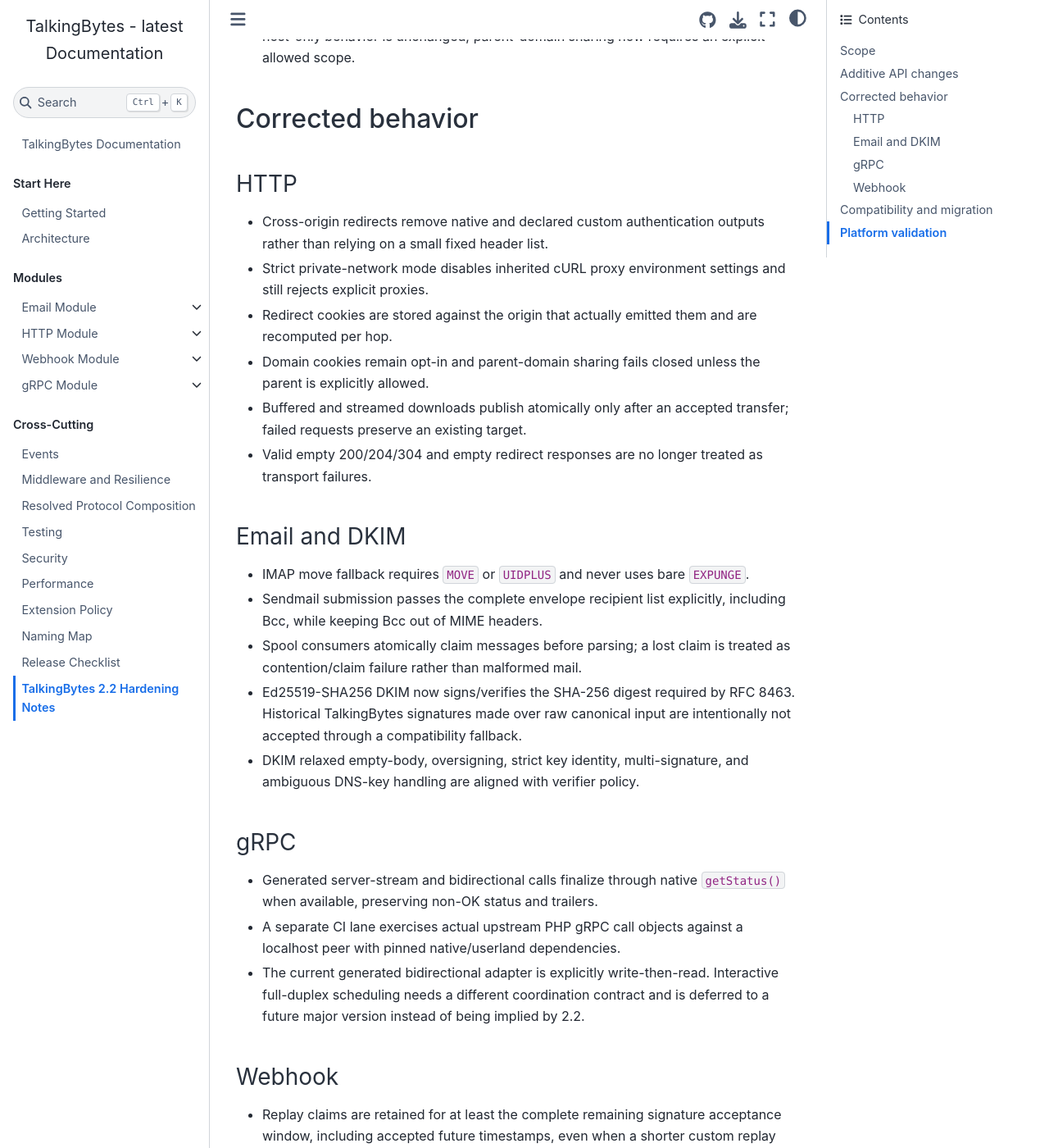
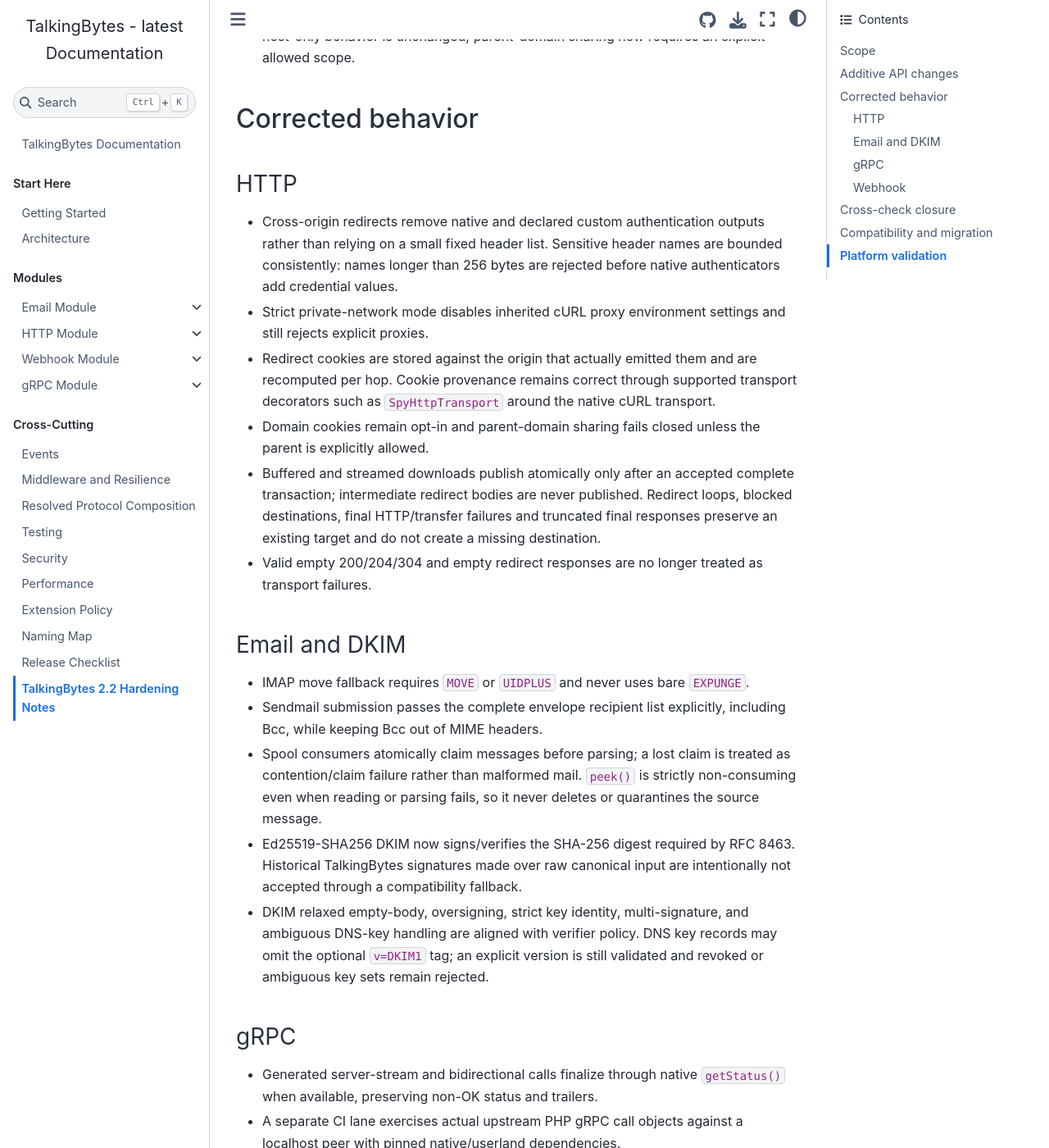
Before and after one commit to infocyph/TalkingBytes, a Sphinx documentation site: the page built from docs/release-notes-2.2.rst, in a window 1280 px wide and 1400 px high, scrolled down 528 px. Shown: the whole window at 82% size. Built offline with Sphinx 7.4.7 and the Sphinx Book theme 1.1.4, drawn with Linux system fonts in a browser that asks for light colours; some of the changed text lies outside the part shown.

Commit message:
docs(release): record cross-check corrections

```diff
--- a/docs/release-notes-2.2.rst
+++ b/docs/release-notes-2.2.rst
@@ -27,15 +27,22 @@
 ~~~~
 
 - Cross-origin redirects remove native and declared custom authentication
-  outputs rather than relying on a small fixed header list.
+  outputs rather than relying on a small fixed header list. Sensitive header
+  names are bounded consistently: names longer than 256 bytes are rejected
+  before native authenticators add credential values.
 - Strict private-network mode disables inherited cURL proxy environment
   settings and still rejects explicit proxies.
 - Redirect cookies are stored against the origin that actually emitted them
-  and are recomputed per hop.
+  and are recomputed per hop. Cookie provenance remains correct through
+  supported transport decorators such as ``SpyHttpTransport`` around the
+  native cURL transport.
 - Domain cookies remain opt-in and parent-domain sharing fails closed unless
   the parent is explicitly allowed.
 - Buffered and streamed downloads publish atomically only after an accepted
-  transfer; failed requests preserve an existing target.
+  complete transaction; intermediate redirect bodies are never published.
+  Redirect loops, blocked destinations, final HTTP/transfer failures and
+  truncated final responses preserve an existing target and do not create a
+  missing destination.
 - Valid empty 200/204/304 and empty redirect responses are no longer treated
   as transport failures.
 
@@ -47,12 +54,16 @@
 - Sendmail submission passes the complete envelope recipient list explicitly,
   including Bcc, while keeping Bcc out of MIME headers.
 - Spool consumers atomically claim messages before parsing; a lost claim is
-  treated as contention/claim failure rather than malformed mail.
+  treated as contention/claim failure rather than malformed mail. ``peek()``
+  is strictly non-consuming even when reading or parsing fails, so it never
+  deletes or quarantines the source message.
 - Ed25519-SHA256 DKIM now signs/verifies the SHA-256 digest required by
   RFC 8463. Historical TalkingBytes signatures made over raw canonical input
   are intentionally not accepted through a compatibility fallback.
 - DKIM relaxed empty-body, oversigning, strict key identity, multi-signature,
-  and ambiguous DNS-key handling are aligned with verifier policy.
+  and ambiguous DNS-key handling are aligned with verifier policy. DNS key
+  records may omit the optional ``v=DKIM1`` tag; an explicit version is still
+  validated and revoked or ambiguous key sets remain rejected.
 
 gRPC
 ~~~~
@@ -68,9 +79,21 @@
 Webhook
 ~~~~~~~
 
-- Replay claims are retained for at least the complete remaining signature
+- Replay claims are retained beyond the complete remaining signature
   acceptance window, including accepted future timestamps, even when a
-  shorter custom replay TTL is requested.
+  shorter custom replay TTL is requested. The receiver also reserves one
+  verifier max-age interval for backward wall-clock correction while
+  process-local expiry uses monotonic elapsed time. Distributed stores must
+  honor the requested TTL as an elapsed-duration lower bound.
+
+Cross-check closure
+-------------------
+
+A post-candidate independent review reopened six edge cases in HTTP credential
+tracking, decorated cookie provenance, buffered redirect downloads, spool
+peek failure handling, webhook replay timing, and versionless DKIM DNS keys.
+Those cases now have dedicated regressions and passed the corrected candidate
+quality and integration matrix before release-note finalization.
 
 Compatibility and migration
 ---------------------------
```
